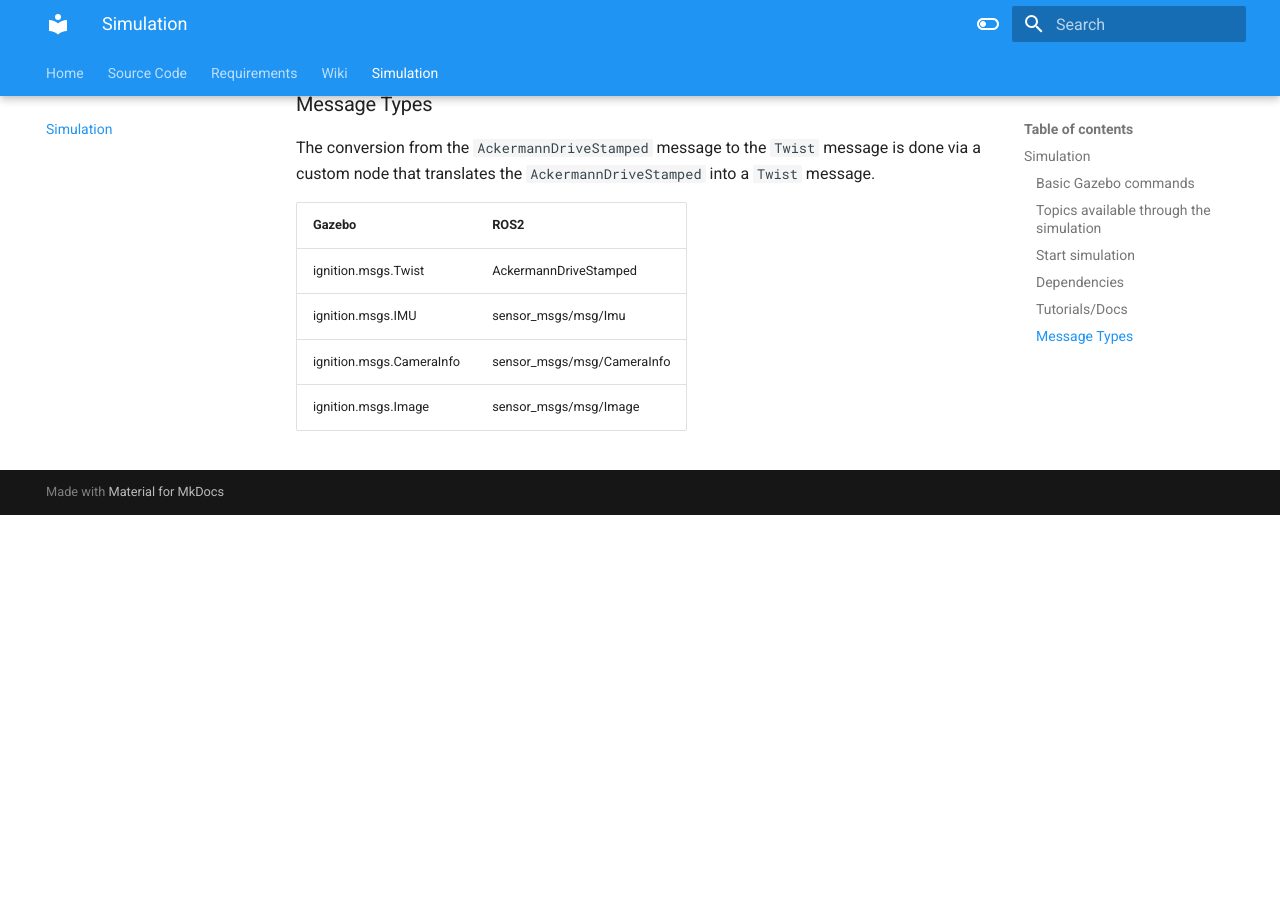
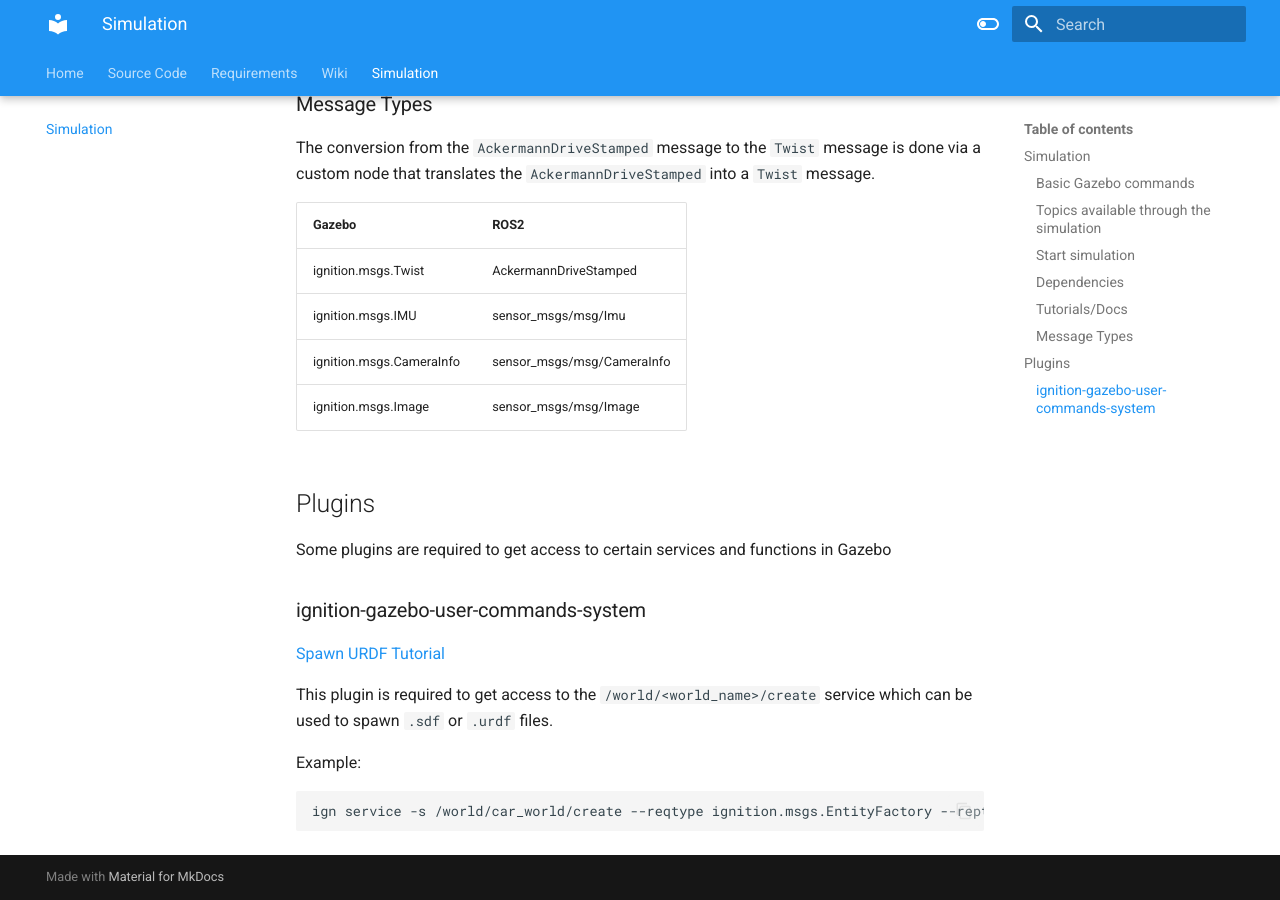
Before and after one commit to VicenteMoraes/race-car-buggy-busters, an MkDocs documentation site: the page built from docs/simulation.md, in a window 1280 px wide and 900 px high, scrolled down 2209 px. Built offline with MkDocs 1.6.1 and Material for MkDocs 9.7.7, drawn with Linux system fonts in a browser that asks for light colours; before the commit the page ends 2724 px from its top, so only the background shows below that.

Commit message:
Add plugins section

````diff
--- a/docs/simulation.md
+++ b/docs/simulation.md
@@ -99,3 +99,20 @@ The conversion from the `AckermannDriveStamped` message to the `Twist` message i
 | ignition.msgs.IMU | sensor_msgs/msg/Imu |
 | ignition.msgs.CameraInfo | sensor_msgs/msg/CameraInfo |
 | ignition.msgs.Image | sensor_msgs/msg/Image |
+
+
+## Plugins
+
+Some plugins are required to get access to certain services and functions in Gazebo
+
+### ignition-gazebo-user-commands-system
+
+[Spawn URDF Tutorial](https://gazebosim.org/docs/fortress/spawn_urdf/)
+
+This plugin is required to get access to the `/world/<world_name>/create` service which can be used to spawn `.sdf` or `.urdf` files.
+
+Example:
+
+```sh
+ign service -s /world/car_world/create --reqtype ignition.msgs.EntityFactory --reptype ignition.msgs.Boolean --timeout 1000 --req 'sdf_filename: "/path/to/model.sdf", name: "my_cone"
+```
````
